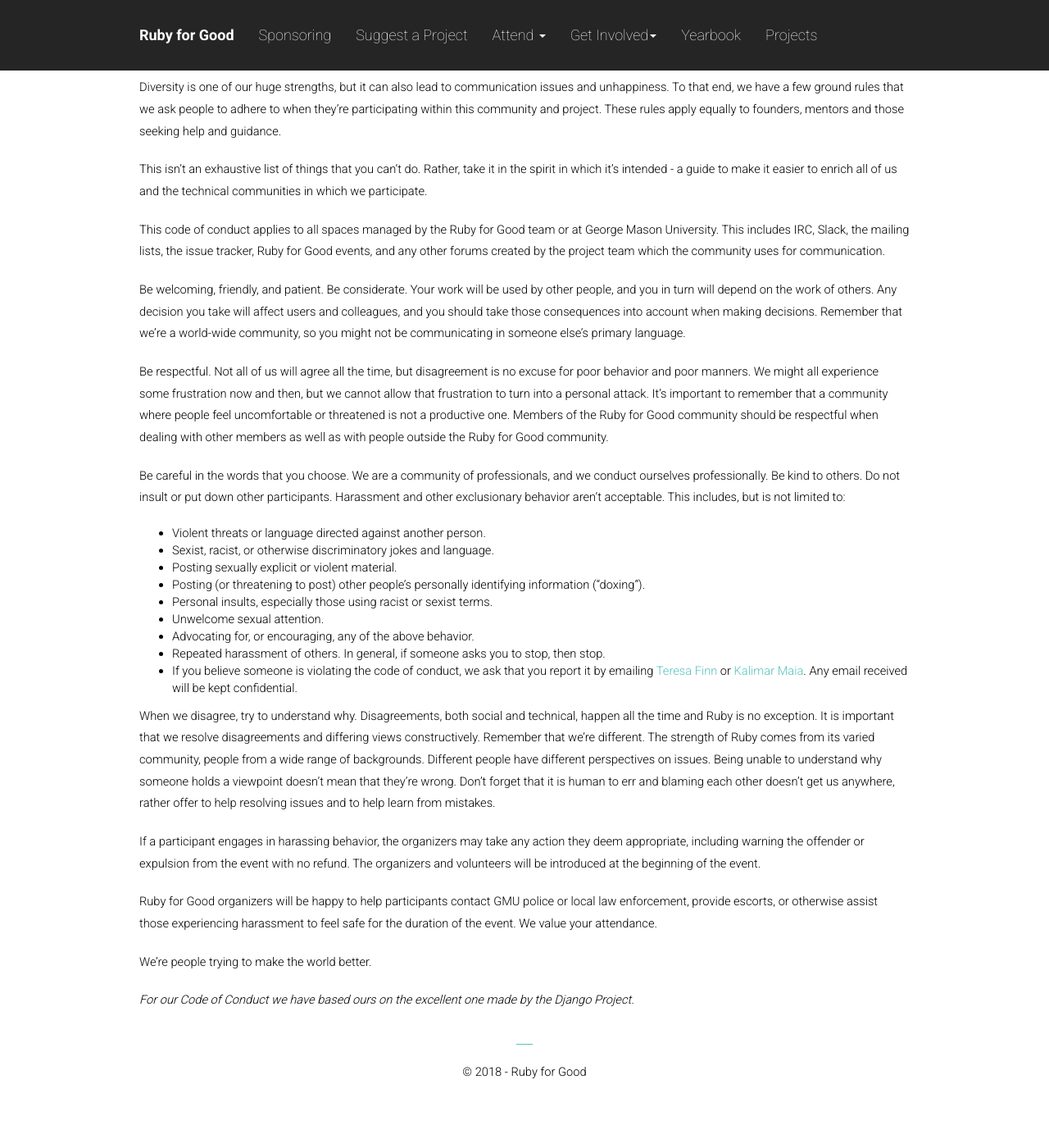
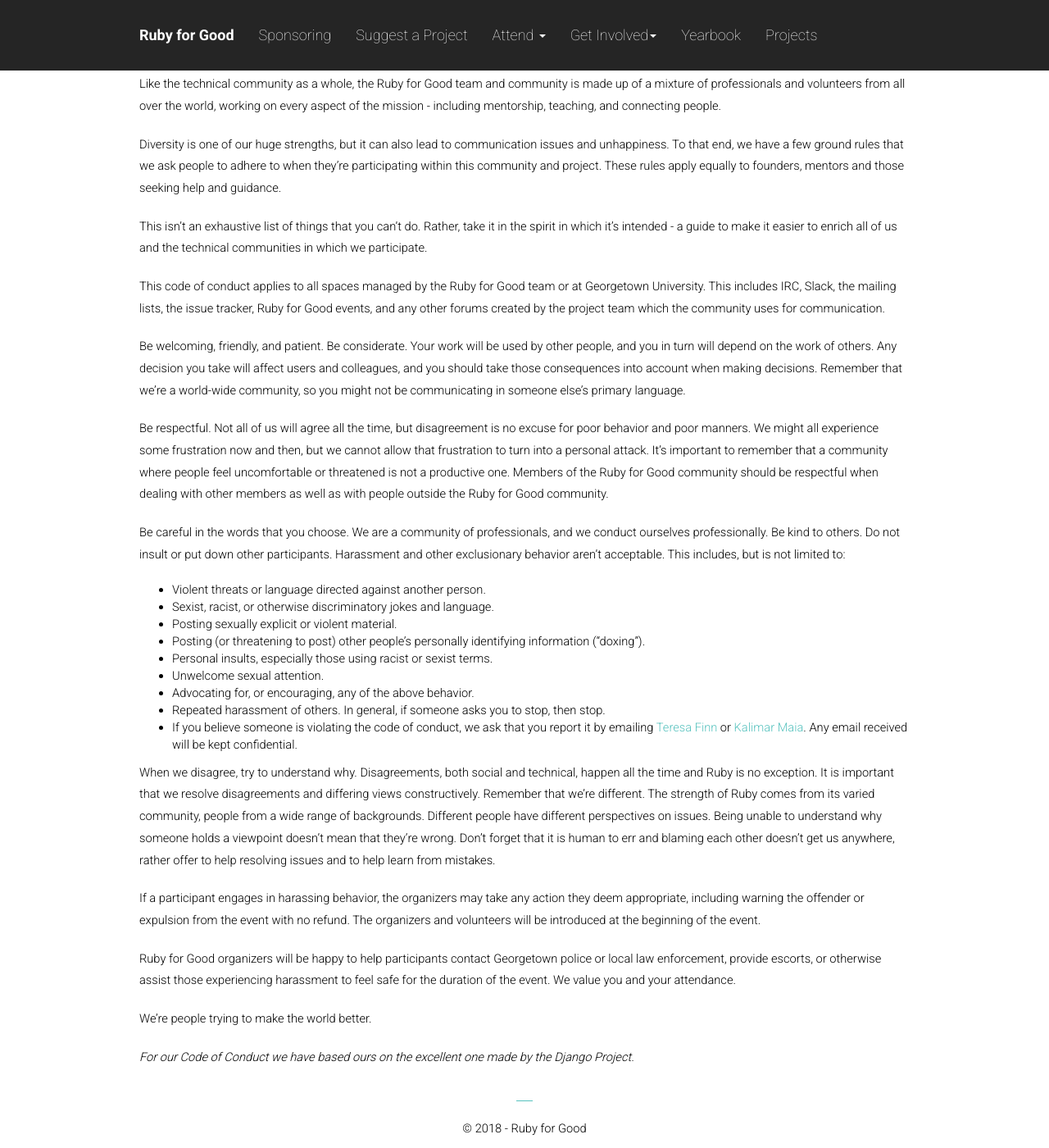
Before and after one commit to rubyforgood/rubyforgood.org--old, a Jekyll site: the page built from coc.md, in a window 1280 px wide and 1400 px high, scrolled down 190 px. Shown: the whole window at 82% size. Built offline with Jekyll 4.4.1, drawn with Linux system fonts in a browser that asks for light colours; our own code applies the rules of GitHub Pages for plain Markdown files; before the commit the page ends 1521 px from its top, so only the background shows below that; some of the changed text lies outside the part shown.

Commit message:
Update coc.md

```diff
--- a/coc.md
+++ b/coc.md
@@ -10,7 +10,7 @@
 
 This isn't an exhaustive list of things that you can't do. Rather, take it in the spirit in which it's intended - a guide to make it easier to enrich all of us and the technical communities in which we participate.
 
-This code of conduct applies to all spaces managed by the Ruby for Good team or at George Mason University. This includes IRC, Slack, the mailing lists, the issue tracker, Ruby for Good events, and any other forums created by the project team which the community uses for communication.
+This code of conduct applies to all spaces managed by the Ruby for Good team or at Georgetown University. This includes IRC, Slack, the mailing lists, the issue tracker, Ruby for Good events, and any other forums created by the project team which the community uses for communication.
 
 Be welcoming, friendly, and patient. Be considerate. Your work will be used by other people, and you in turn will depend on the work of others. Any decision you take will affect users and colleagues, and you should take those consequences into account when making decisions. Remember that we're a world-wide community, so you might not be communicating in someone else's primary language.
 
@@ -32,7 +32,7 @@
 
 If a participant engages in harassing behavior, the organizers may take any action they deem appropriate, including warning the offender or expulsion from the event with no refund. The organizers and volunteers will be introduced at the beginning of the event.
 
-Ruby for Good organizers will be happy to help participants contact GMU police or local law enforcement, provide escorts, or otherwise assist those experiencing harassment to feel safe for the duration of the event. We value your attendance.
+Ruby for Good organizers will be happy to help participants contact Georgetown police or local law enforcement, provide escorts, or otherwise assist those experiencing harassment to feel safe for the duration of the event. We value you and your attendance.
 
 We're people trying to make the world better.
 
```
Also changed, not shown: other parts of coc.md (+1 -1 lines).
